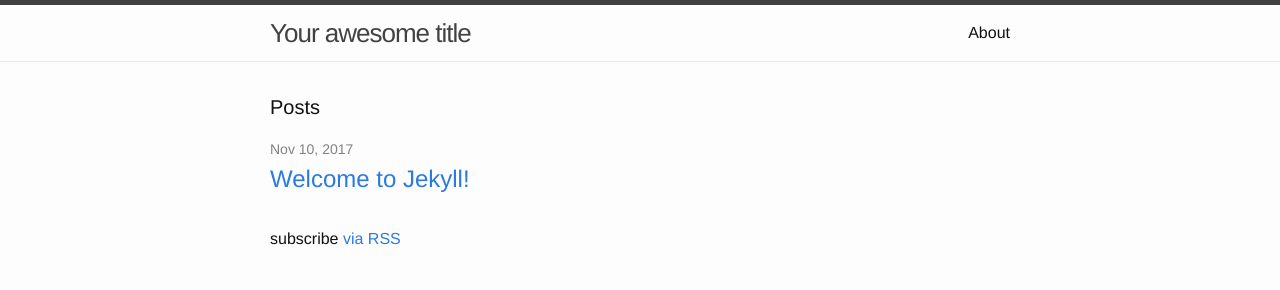
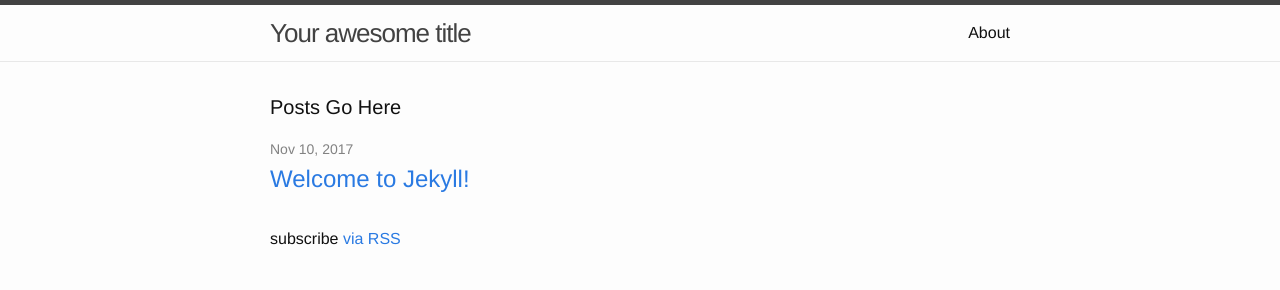
Before and after one commit to ryanmaes/ryanmaes.github.io, a Jekyll site: the page built from index.html, in a window 1280 px wide. Shown: the top 290 px of the page. Built offline with Jekyll 4.4.1, drawn with Linux system fonts in a browser that asks for light colours.

Commit message:
Test Commit Edit

```diff
--- a/index.html
+++ b/index.html
@@ -4,7 +4,7 @@
 
 <div class="home">
 
-  <h1 class="page-heading">Posts</h1>
+  <h1 class="page-heading">Posts Go Here</h1>
 
   <ul class="post-list">
     {% for post in site.posts %}
```
